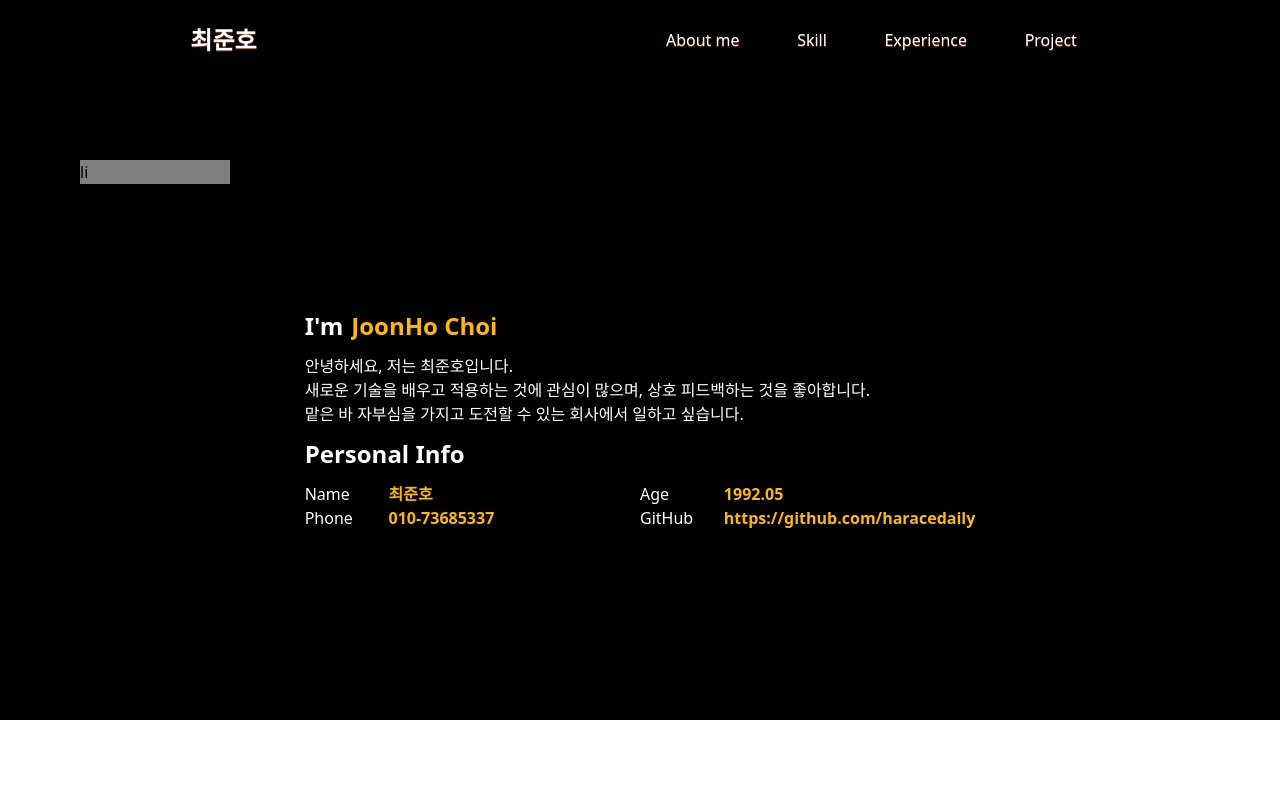
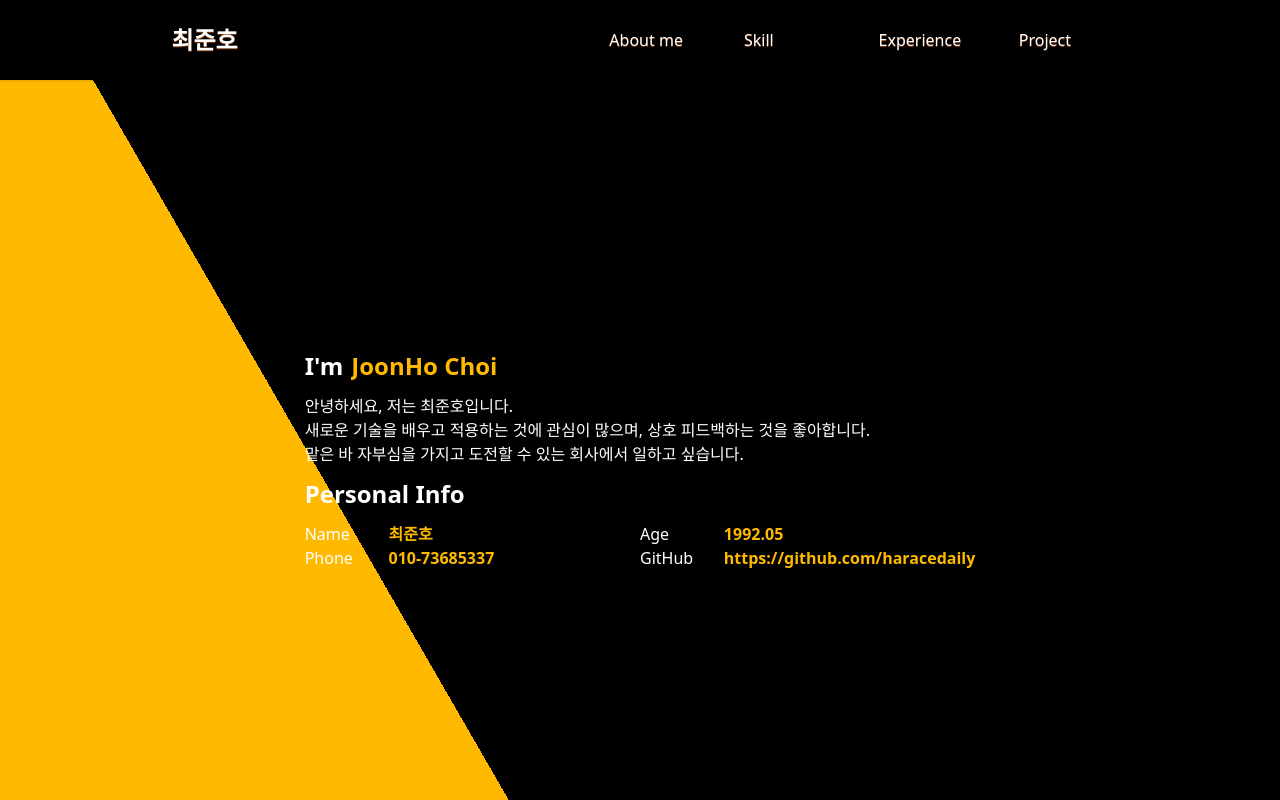
Before and after one commit to haracedaily/portfolio, a React (Vite) app: page / in a window 1280 px wide. Built offline with nearby package versions, Linux system fonts and the light colour scheme.

Commit message:
no message

```diff
--- a/src/App.css
+++ b/src/App.css
@@ -13,7 +13,7 @@
 }
 
 #root>main>*{
-    height:80vh;
+    height:90vh;
     overflow: hidden;
 }
 
@@ -49,3 +49,7 @@
         opacity: 0;
     }
 }
+
+.bg\-obliq\-orange{
+    background : linear-gradient(60deg,#ffb900 30%,#000000 30% 100%);
+}
--- a/src/App.jsx
+++ b/src/App.jsx
@@ -28,12 +28,12 @@ function App() {
         <>
             <Header/>
             <SideBar />
-            <main className={"bg-black text-white overflow-y-auto overscroll-none"} ref={mainRef}>
+            <main className={"bg-obliq-orange text-white overflow-y-auto overscroll-none"} ref={mainRef}>
             <Profile/>
-            </main>
             <Skill  />
             <Experience />
             <Project />
+            </main>
 
         </>
     )
--- a/src/css/header.module.css
+++ b/src/css/header.module.css
@@ -2,8 +2,10 @@
     font-size: min(3vw,1.5rem);
 }
 .header_ul{
+        width:40%;
         gap:2rem;
     &>li{
+        width: 25%;
         padding: 1vw;
         border-radius: 5px;
         box-shadow: 0 0 2px 0 rgba(0,0,0,0.2);
@@ -49,6 +51,7 @@
 
 @media screen and (max-width: 600px){
     .header_ul{
+        width: 70%;
         gap:1em;
         &>li{
             padding: 3px;
--- a/src/layout/SideBar.jsx
+++ b/src/layout/SideBar.jsx
@@ -3,11 +3,11 @@ import React from 'react';
 function SideBar(props) {
     return (
         <>
-            <div className={"absolute left-20 top-[20vh] w-[150px] bg-[rgba(255,255,255,0.5)]"}>
+ {/*           <div className={"absolute left-20 top-[20vh] w-[150px] bg-[rgba(255,255,255,0.5)]"}>
                     <ul>
                         li
                     </ul>
-            </div>
+            </div>*/}
         </>
     );
 }
```
